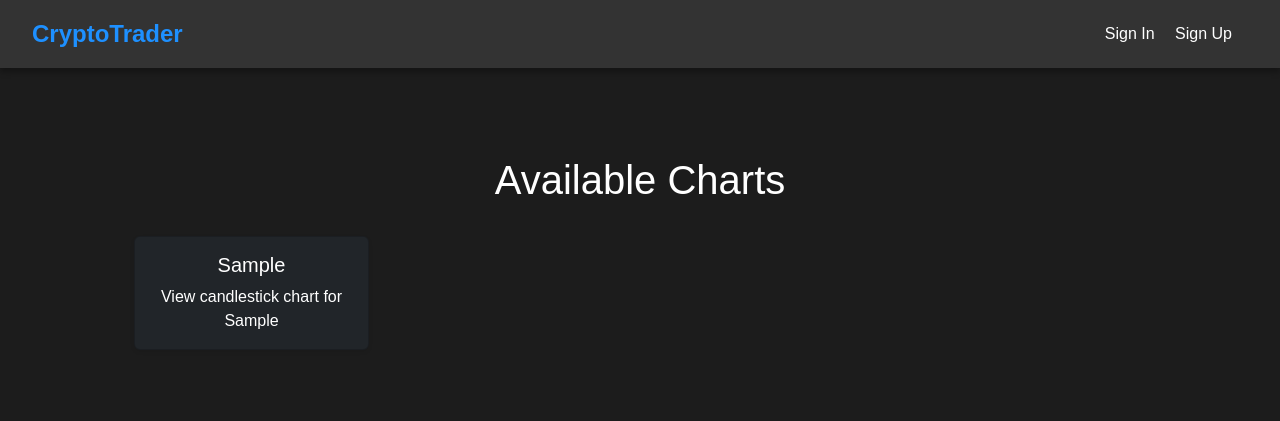
After one commit to vigu2021/CryptoMockTrading, a Django app: page /charts/ in a window 1280 px wide. The commit adds this page. Shown: the top 421 px of the page. Run offline with Django 5.2, Linux system fonts and the light colour scheme; tables that the repository leaves empty hold one stand-in row (values such as "Sample post").

Commit message:
Finished candle stick view project done for now

```diff
--- a/Cryptotrader/urls.py
+++ b/Cryptotrader/urls.py
@@ -21,5 +21,6 @@ from django.urls import path,include
 urlpatterns = [
     path("admin/", admin.site.urls),
     path("",include('accounts.urls')),
-    path("",include('cryptos.urls'))
+    path("",include('cryptos.urls')),
+    path("",include('candlestick.urls'))
 ]
--- a/candlestick/models.py
+++ b/candlestick/models.py
@@ -15,7 +15,7 @@ class Candlestick(models.Model):
         indexes = [
             models.Index(fields=['symbol', 'timestamp'], name='symbol_timestamp_idx'),  # Updated index name
         ]
-        ordering = ['-timestamp']
+        ordering = ['timestamp']
 
     def __str__(self):
         return f"{self.symbol.symbol} - {self.timestamp}"
--- a/candlestick/runner.py
+++ b/candlestick/runner.py
@@ -25,17 +25,16 @@ def etl_runner(interval, start_date, end_date):
             # Extract and transform data for the symbol
             df = extract_transform_klines(symbol_name, interval, start_date, end_date)
 
-            # Get the related CryptoSymbols object
             symbol_obj = CryptoSymbols.objects.get(symbol=symbol_name)
 
-            # Use the load function to load the data into the database
+            # Load to databse
             load_to_database(df, symbol_obj)
 
         except Exception as e:
             print(f"An error occurred while processing symbol {symbol_name}: {e}")
 
 
-
+'''
 if __name__ == "__main__":
     interval = "5m"
 
@@ -46,3 +45,4 @@ if __name__ == "__main__":
 
     # Run the ETL process
     etl_runner(interval, start_date, end_date)
+'''
--- /dev/null
+++ b/candlestick/templates/charts_page.html
@@ -0,0 +1,79 @@
+{% extends 'base1.html' %}
+
+{% block title %}
+    Charts - CryptoTrader
+{% endblock title %}
+
+{% block content %}
+<div class="container">
+    <h1 class="text-center my-4">Available Charts</h1>
+    <div class="row">
+        {% for symbol in symbols %}
+        <div class="col-md-3 my-2">
+            <a href="{% url 'chart_view' symbol=symbol %}" class="text-decoration-none">
+                <div class="card chart-card text-white bg-dark shadow-sm h-100">
+                    <div class="card-body text-center d-flex flex-column justify-content-center">
+                        <h5 class="card-title mb-2">{{ symbol }}</h5>
+                        <p class="card-text">View candlestick chart for {{ symbol }}</p>
+                    </div>
+                </div>
+            </a>
+        </div>
+        {% endfor %}
+    </div>
+</div>
+{% endblock content %}
+
+{% block styles %}
+<style>
+/* Make the .chart-card clickable & animate on hover */
+.chart-card {
+    cursor: pointer;
+    border-radius: 8px;
+    overflow: hidden;
+    background-color: #1c1c1c !important;  /* Dark grey by default */
+    transition:
+        transform 0.3s ease,
+        box-shadow 0.3s ease,
+        background-color 0.3s ease,
+        color 0.3s ease;
+}
+
+/* Change the card on hover to solid blue */
+.chart-card:hover {
+    transform: translateY(-5px);
+    box-shadow: 0 8px 16px rgba(30, 144, 255, 0.4);
+    background-color: #1e90ff !important;  /* Solid blue */
+    color: #fff !important;               /* Ensure text remains readable */
+}
+
+/* Tweak card text (optional) */
+.chart-card h5 {
+    font-size: 1.2rem;
+    font-weight: 600;
+}
+
+.chart-card p {
+    font-size: 0.9rem;
+    opacity: 0.9;
+    margin-bottom: 0; /* reduce extra spacing */
+}
+</style>
+{% endblock styles %}
+
+{% block scripts %}
+<script>
+    // Optional: If you want extra JS logic on hover
+    document.addEventListener("DOMContentLoaded", function() {
+        const cards = document.querySelectorAll('.chart-card');
+        cards.forEach(card => {
+            card.addEventListener('mouseenter', () => {
+                // e.g. do something on hover in
+            });
+            card.addEventListener('mouseleave', () => {
+                // e.g. do something on hover out
+            });
+        });
+    });
+</script>
+{% endblock scripts %}
--- /dev/null
+++ b/candlestick/urls.py
@@ -0,0 +1,7 @@
+from django.urls import path
+from .views import charts_page, chart_view
+
+urlpatterns = [
+    path('charts/', charts_page, name='charts_page'),  # Charts page
+    path('charts/<str:symbol>/', chart_view, name='chart_view'),  # Dynamic chart page
+]
--- a/candlestick/views.py
+++ b/candlestick/views.py
@@ -1,3 +1,87 @@
 from django.shortcuts import render
+from cryptos.models import CryptoSymbols
+import plotly.graph_objects as go
+from .models import Candlestick
+from django.http import Http404
+
+
 
 # Create your views here.
+def charts_page(request):
+    """
+    Renders a page with links to individual cryptocurrency charts.
+    """
+    # Fetch all available symbols from the database
+    symbols = CryptoSymbols.objects.values_list('symbol', flat=True)
+    return render(request, 'charts_page.html', {'symbols': symbols})
+
+
+def chart_view(request, symbol):
+    """
+    Renders a candlestick chart with a volume histogram for a specific symbol.
+    """
+    # Fetch candlestick data for the given symbol
+    candlesticks = Candlestick.objects.filter(symbol__symbol=symbol)
+
+    # If no data is found, raise a 404
+    if not candlesticks.exists():
+        raise Http404("No data available for the specified symbol.")
+
+    # Extract data for the chart
+    timestamps = [c.timestamp for c in candlesticks]
+    opens = [c.open for c in candlesticks]
+    highs = [c.high for c in candlesticks]
+    lows = [c.low for c in candlesticks]
+    closes = [c.close for c in candlesticks]
+    volumes = [c.volume for c in candlesticks]
+
+    # Create the candlestick chart
+    fig = go.Figure()
+
+    # Add the candlestick trace
+    fig.add_trace(
+        go.Candlestick(
+            x=timestamps,
+            open=opens,
+            high=highs,
+            low=lows,
+            close=closes,
+            name="Candlesticks"
+        )
+    )
+
+    # Add the volume histogram trace
+    fig.add_trace(
+        go.Bar(
+            x=timestamps,
+            y=volumes,
+            name="Volume",
+            marker=dict(
+                color='rgba(255, 255, 0, 1)',  # Bright yellow, fully opaque
+                line=dict(color='rgba(255, 215, 0, 1)', width=1)  # Gold outline
+            ),
+            yaxis="y2"  # Assign to secondary y-axis
+        )
+    )
+
+
+    # Customize layout
+    fig.update_layout(
+        title=f'Candlestick Chart with Volume for {symbol}',
+        xaxis=dict(title="Timestamp"),
+        yaxis=dict(title="Price"),
+        yaxis2=dict(
+            title="Volume",
+            overlaying="y",
+            side="right",
+            showgrid=False
+        ),
+        template='plotly_dark',
+        xaxis_rangeslider_visible=False  # Hide the range slider
+    )
+
+    # Convert the chart to HTML
+    chart_html = fig.to_html(full_html=False)
+
+    # Render the template with the chart
+    return render(request, 'chart_view.html', {'chart': chart_html, 'symbol': symbol})
--- a/cryptos/templates/base1.html
+++ b/cryptos/templates/base1.html
@@ -91,6 +91,9 @@
                 <a href="{% url 'home_page' %}">Home</a>
                 <a href="{% url 'portfolio' %}">Portfolio</a>  <!-- Replace '#' with actual URLs as needed -->
                 <a href="{% url 'spot' %}">Spot</a>
+                <a href="{% url 'charts_page' %}">Charts</a>
+
+
                 <form action="{% url 'logout' %}" method="post" style="display: inline;">
                     {% csrf_token %}
                     <button type="submit" class="btn btn-link" style="background: none; border: none; color: white; font-size: 1rem; font-weight: 500; cursor: pointer; text-decoration: underline;">
```
Also changed, not shown: candlestick/etl.py (+22 -31 lines), candlestick/templates/chart_view.html (added, +14 -0 lines), candlestick/migrations/0003_alter_candlestick_options.py (added).
